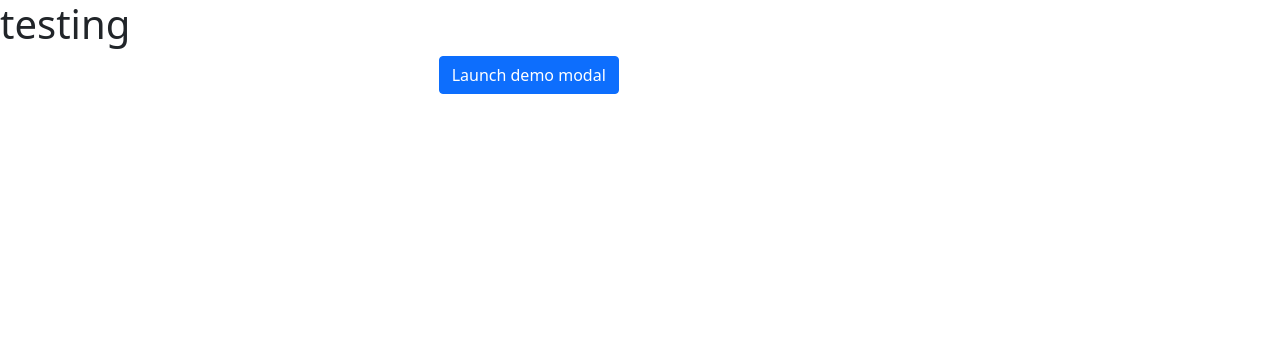
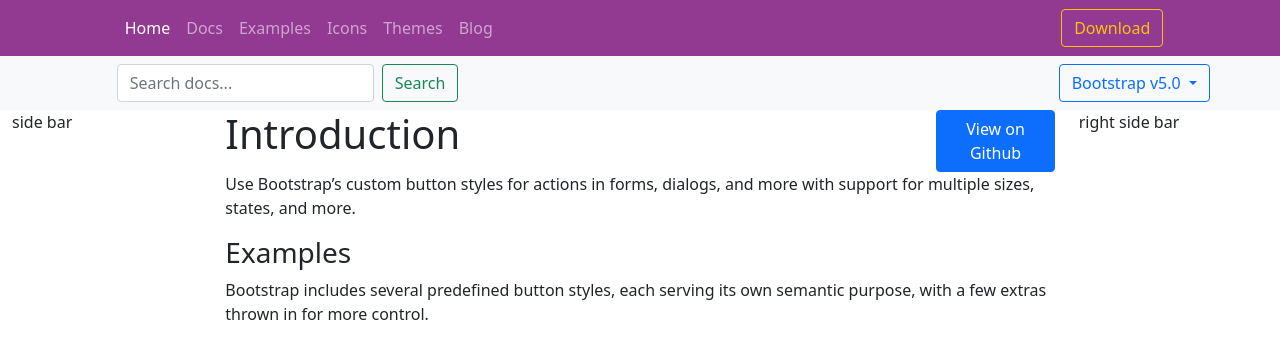
Before and after one commit to luckyIITR/luckyIITR.github.io, a plain HTML site: page index.html in a window 1280 px wide. Drawn offline with nearby package versions, Linux system fonts and the light colour scheme.

Commit message:
bootstrap header

```diff
--- a/index.html
+++ b/index.html
@@ -10,46 +10,126 @@
     <link href="https://cdn.jsdelivr.net/npm/bootstrap@5.0.2/dist/css/bootstrap.min.css" rel="stylesheet"
         integrity="sha384-EVSTQN3/azprG1Anm3QDgpJLIm9Nao0Yz1ztcQTwFspd3yD65VohhpuuCOmLASjC" crossorigin="anonymous">
 
-    <title>Hello, world!</title>
+    <title>bootstap</title>
+    <style>
+
+    </style>
 </head>
 
 <body>
-    <h1>testing</h1>
+    <header>
+
+        <div class="container-class">
+            <nav class="navbar navbar-expand-lg navbar-dark bg-light" style="background-color: #923992 !important;">
                 <div class="container-fluid">
-        <div class="row">
-            <div class="col-4">
+                    <div class="col-1"></div>
+                    <div class="col-10">
+
+                        <button class="navbar-toggler" type="button" data-bs-toggle="collapse"
+                            data-bs-target="#navbarSupportedContent" aria-controls="navbarSupportedContent"
+                            aria-expanded="false" aria-label="Toggle navigation">
+                            <span class="navbar-toggler-icon"></span>
+                        </button>
+                        <div class="collapse navbar-collapse" id="navbarSupportedContent">
+                            <ul class="navbar-nav me-auto mb-2 mb-lg-0">
+                                <li class="nav-item">
+                                    <a class="nav-link active" aria-current="page" href="#">Home</a>
+                                </li>
+                                <li class="nav-item">
+                                    <a class="nav-link" href="#">Docs</a>
+                                </li>
+                                <li class="nav-item">
+                                    <a class="nav-link" href="#">Examples</a>
+                                </li>
+                                <li class="nav-item">
+                                    <a class="nav-link" href="#">Icons</a>
+                                </li>
+                                <li class="nav-item">
+                                    <a class="nav-link" href="#">Themes</a>
+                                </li>
+                                <li class="nav-item">
+                                    <a class="nav-link" href="#">Blog</a>
+                                </li>
 
 
+                            </ul>
+                            <button class="btn btn-outline-warning">Download</button>
                         </div>
-            <div class="col-8">
-                <!-- Button trigger modal -->
-                <button type="button" class="btn btn-primary" data-bs-toggle="modal" data-bs-target="#exampleModal">
-                    Launch demo modal
+
+                    </div>
+                    <div class="col-1"></div>
+                </div>
+            </nav>
+        </div>
+    </header>
+
+    <nav class="navbar navbar-expand-lg navbar-light bg-light">
+        <div class="container-fluid">
+            <div class="col-1"></div>
+            <div class="col-9">
+
+                <div class="navbar-collapse">
+                    <form class="d-flex">
+                        <input class="form-control me-2" type="search" placeholder="Search docs..." aria-label="Search">
+                        <button class="btn btn-outline-success" type="submit">Search</button>
+                    </form>
+
+                </div>
+            </div>
+            <div class="col-2">
+                <!-- Example single danger button -->
+                <div class="btn-group">
+                    <button type="button" class="btn btn-outline-primary dropdown-toggle" data-bs-toggle="dropdown"
+                        aria-expanded="false">
+                        Bootstrap v5.0
                     </button>
-
-                <!-- Modal -->
-                <div class="modal fade" id="exampleModal" tabindex="-1" aria-labelledby="exampleModalLabel"
-                    aria-hidden="true">
-                    <div class="modal-dialog modal-dialog-centered modal-dialog-scrollable">
-                        <div class="modal-content">
-                            <div class="modal-header">
-                                <h5 class="modal-title" id="exampleModalLabel">Save Changes</h5>
-                                <button type="button" class="btn-close" data-bs-dismiss="modal"
-                                    aria-label="Close"></button>
-                            </div>
-                            <div class="modal-body">
-                                Do You Want to Continue? Lorem ipsum dolor sit amet consectetur adipisicing elit. Dolorem repellendus harum soluta fugiat, recusandae asperiores quam voluptas porro excepturi inventore iure nisi reiciendis molestiae rerum hic. Necessitatibus minima molestiae, aliquid quo dolor consequatur placeat et quisqum temporibus illo dolore fugit odio magni corporis aspernatur accusantium fuga perferendis libero, ullam laudantium cum et, praesentium officia maiores dolor quaerat voluptatum! Architecto totam, dicta in, porro iure, necessitatibus maxime at vero similique qui repudiandae! Exercitationem nobis adipisci sint aliquam odit quaerat expedita accusantium quas suscipit a, veniam id saepe explicabo nemo magni recusandae perspiciatis laudantium itaque delectus dolores! Ds commodi, beatae, delectus aperiam aut dicta neque suscipit?
-                            </div>
-                            <div class="modal-footer">
-                                <button type="button" class="btn btn-secondary" data-bs-dismiss="modal">Close</button>
-                                <button type="button" class="btn btn-primary">Save changes</button>
+                    <ul class="dropdown-menu">
+                        <li><a class="dropdown-item" href="#">Latest(5.0.x)</a></li>
+                        <li>
+                            <hr class="dropdown-divider">
+                        </li>
+                        <li><a class="dropdown-item" href="#">v4.6.x</a></li>
+                        <li><a class="dropdown-item" href="#">v3.4.1</a></li>
+                        <li><a class="dropdown-item" href="#">v2.3.2</a></li>
+                        <li>
+                            <hr class="dropdown-divider">
+                        </li>
+                        <li><a class="dropdown-item" href="#">All versions</a></li>
+                    </ul>
                 </div>
             </div>
         </div>
+    </nav>
+
+    <div class="container-fluid">
+        <div class="row">
+            <div class="col-2">
+                side bar
+            </div>
+            <div class="col-8">
+                <div class="row">
+                    <div class="col-10">
+                        <h1>Introduction</h1>
+                    </div>
+                    <div class="col-2">
+                        <button type="button" class="btn btn-primary">View on Github</button>
+                    </div>
+                </div>
+                <p>Use Bootstrap’s custom button styles for actions in forms, dialogs, and more with support for
+                    multiple sizes, states, and more.</p>
+
+                <h3>Examples</h3>
+                <p>Bootstrap includes several predefined button styles, each serving its own semantic purpose, with a
+                    few extras thrown in for more control.</p>
+            </div>
+            <div class="col-2">
+                right side bar
             </div>
         </div>
     </div>
-    </div>
+
+
+
     <!-- Optional JavaScript; choose one of the two! -->
 
     <!-- Option 1: Bootstrap Bundle with Popper -->
```
Lines whose indentation alone changed are shown as unchanged.
